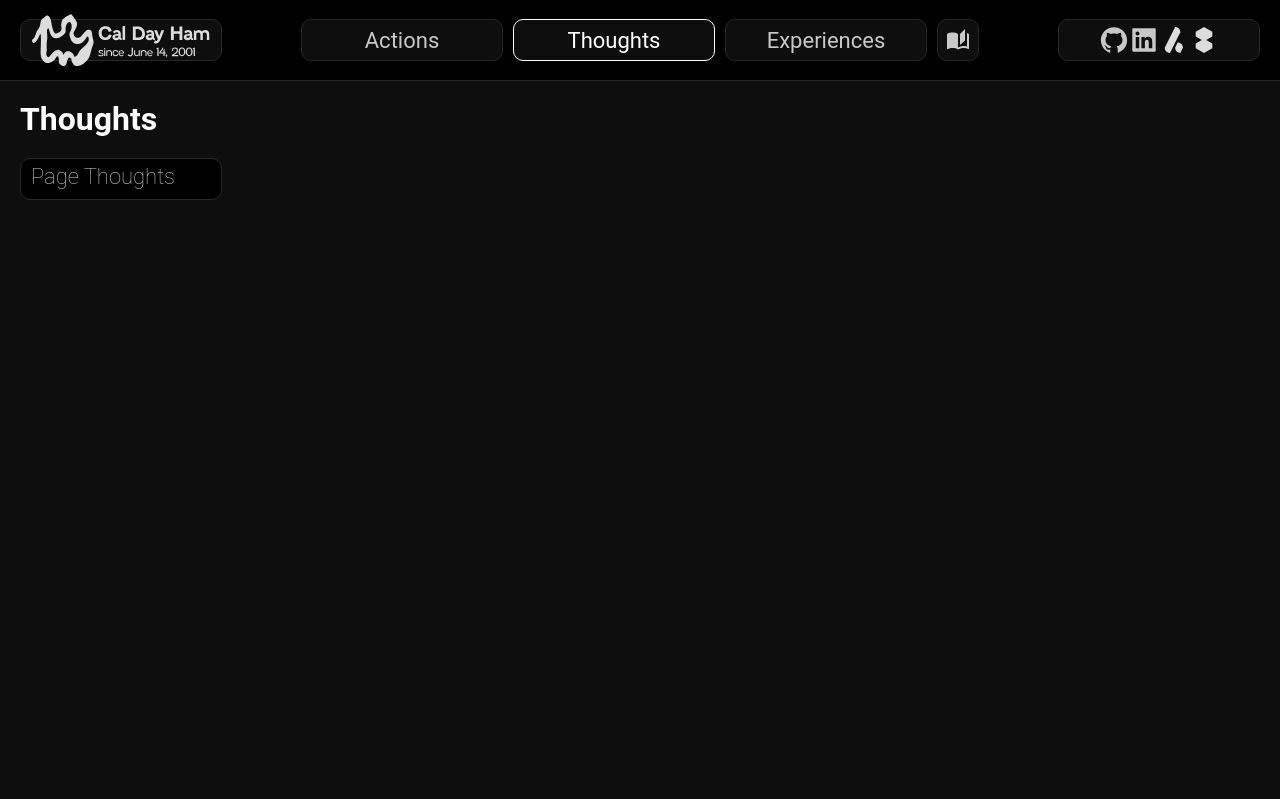
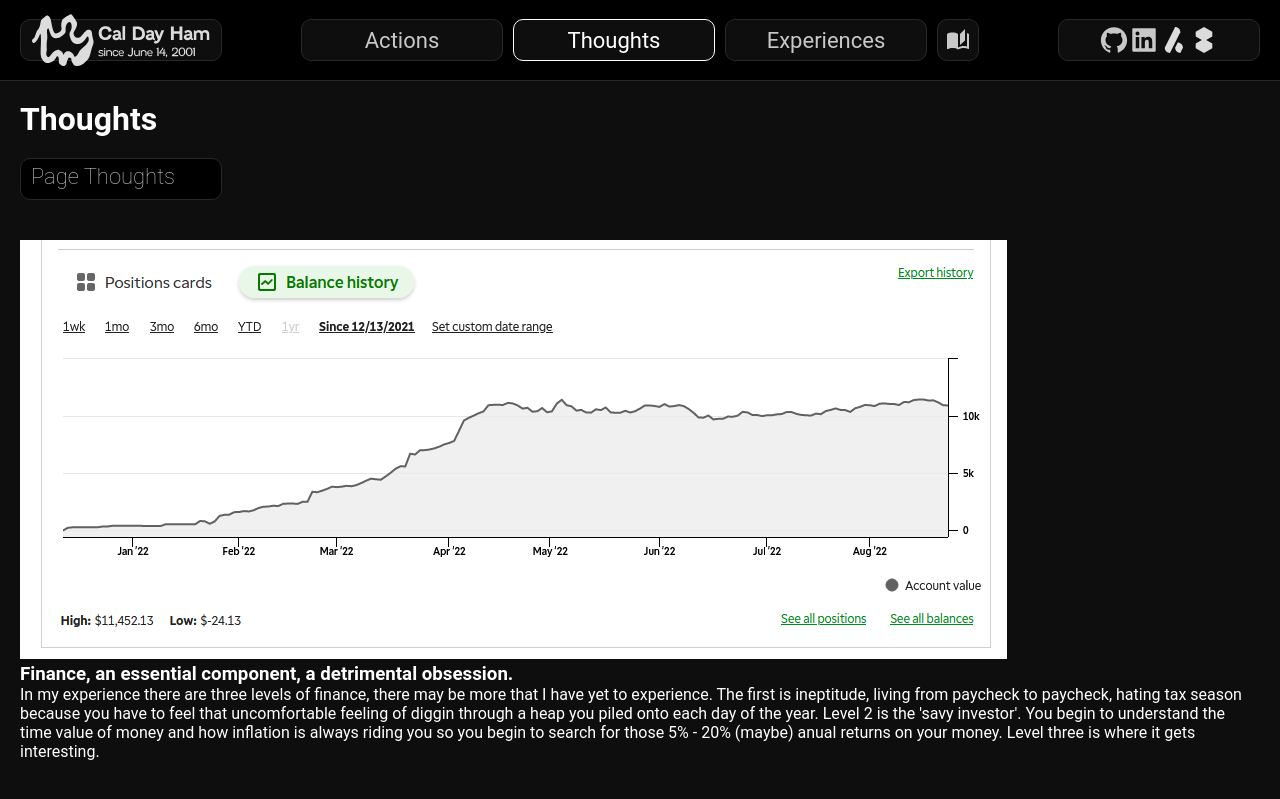
Before and after one commit to caldayham/depreciated-calday.one, a React (Create React App) app: page /thoughts in a window 1280 px wide. Shown: the top 799 px of the page. Built offline with nearby package versions, Linux system fonts and the light colour scheme.

Commit message:
finance and family posts

```diff
--- a/src/pages/ThoughtsPage.jsx
+++ b/src/pages/ThoughtsPage.jsx
@@ -40,10 +40,13 @@ const ThoughtsPage = () => {
         </ToggleCollapseBody>
       </ToggleCollapse>
 
-      {thoughtsPosts.map((post) => {
-         <img src={post.img} />
-      })
-      }
+      {thoughtsPosts.map((post) => (
+        <div key={post.id} style={{paddingTop: "40px"}}>
+         <img src={post.img} alt={post.imgAlt}/>
+         <h3>{post.title}</h3>
+         <p>{post.content}</p>
+        </div>
+      ))}
     </PrimaryContainer>
   );
 };
--- a/src/posts/thoughts-posts/finance.jsx
+++ b/src/posts/thoughts-posts/finance.jsx
@@ -1,10 +1,20 @@
 export const thoughtsPosts = [
     {
       id: 1,
-      img: "/post-asets/td-finance.png",
+      img: "/post-assets/td-finance.png",
+      imgAlt: "finance",
       title: "Finance, an essential component, a detrimental obsession.",
       tags: ["finance", "business", "thoughts"],
       summary: "",
-      content: ""
+      content: "In my experience there are three levels of finance, there may be more that I have yet to experience. The first is ineptitude, living from paycheck to paycheck, hating tax season because you have to feel that uncomfortable feeling of diggin through a heap you piled onto each day of the year. Level 2 is the 'savy investor'. You begin to understand the time value of money and how inflation is always riding you so you begin to search for those 5% - 20% (maybe) anual returns on your money. Level three is where it gets interesting."
     },
+    {
+        id: 2,
+        img: "/post-assets/td-finance.png",
+        imgAlt: "family",
+        title: "On raising a kid, from someone who has no kids yet.",
+        tags: ["advice", "family", "thoughts"],
+        summary: "",
+        content: "One of the most essential things you can do for a child as they grow up is provide them oportunities to create. This seems quite obvious but allowing your children to access the tools they need to build truly amazing things can be terrifiying as a parent, I'd imagine. Table saws are scarry as fuck, I should know, my left index is slightly shorter because of them."
+      },
   ];
```
